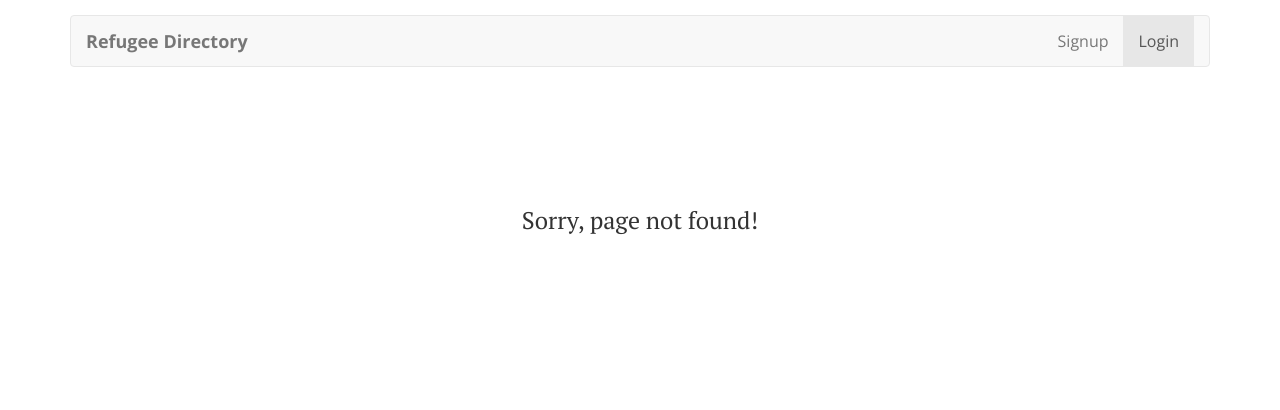
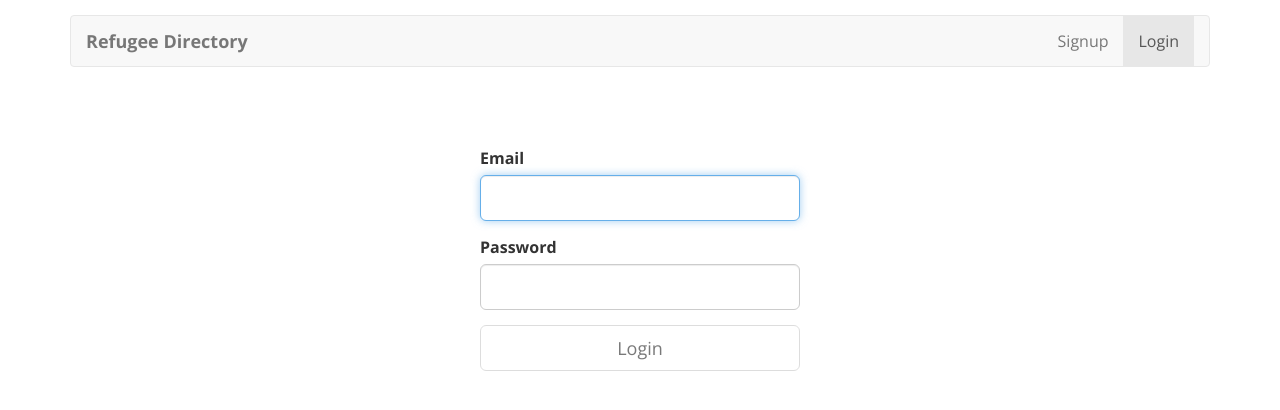
Before and after one commit to Md-Almasri/Refugee-Directory-React-app, a React (Create React App) app: page /login in a window 1280 px wide. Before the commit this address had no page. Shown: the top 410 px of the page. Built offline with nearby package versions, Linux system fonts and the light colour scheme.

Commit message:
Add login form

```diff
--- a/src/Routes.js
+++ b/src/Routes.js
@@ -4,10 +4,13 @@
 import Home from './containers/Home';
 import NotFound from './containers/NotFound';
 import './containers/NotFound.css';
+import Login from './containers/Login';
+import './containers/Login.css';
 
 export default () => (
   <Switch>
     <Route path="/" exact component={Home} />
+    <Route path="/login" exact component={Login} />
     <Route component={NotFound} />
   </Switch>
 );
--- /dev/null
+++ b/src/containers/Login.css
@@ -0,0 +1,10 @@
+@media all and (min-width: 480px) {
+    .Login {
+      padding: 60px 0;
+    }
+
+    .Login form {
+      margin: 0 auto;
+      max-width: 320px;
+    }
+  }
--- /dev/null
+++ b/src/containers/Login.js
@@ -0,0 +1,67 @@
+import React, { Component } from 'react';
+import {
+  Button,
+  FormGroup,
+  FormControl,
+  ControlLabel,
+} from 'react-bootstrap';
+import './Login.css';
+
+class Login extends Component {
+  constructor(props) {
+    super(props);
+
+    this.state = {
+      username: '',
+      password: '',
+    };
+  }
+
+  validateForm() {
+    return this.state.username.length > 0
+      && this.state.password.length > 0;
+  }
+
+  handleChange = (event) => {
+    this.setState({
+      [event.target.id]: event.target.value
+    });
+  }
+
+  handleSubmit = (event) => {
+    event.preventDefault();
+  }
+
+  render() {
+    return (
+      <div className="Login">
+        <form onSubmit={this.handleSubmit}>
+          <FormGroup controlId="username" bsSize="large">
+            <ControlLabel>Email</ControlLabel>
+            <FormControl
+              autoFocus
+              type="email"
+              value={this.state.username}
+              onChange={this.handleChange} />
+          </FormGroup>
+          <FormGroup controlId="password" bsSize="large">
+            <ControlLabel>Password</ControlLabel>
+            <FormControl
+              value={this.state.password}
+              onChange={this.handleChange}
+              type="password" />
+          </FormGroup>
+          <Button
+            block
+            bsSize="large"
+            disabled={ ! this.validateForm() }
+            type="submit">
+            Login
+          </Button>
+        </form>
+      </div>
+    );
+  }
+}
+
+export default Login;
```
